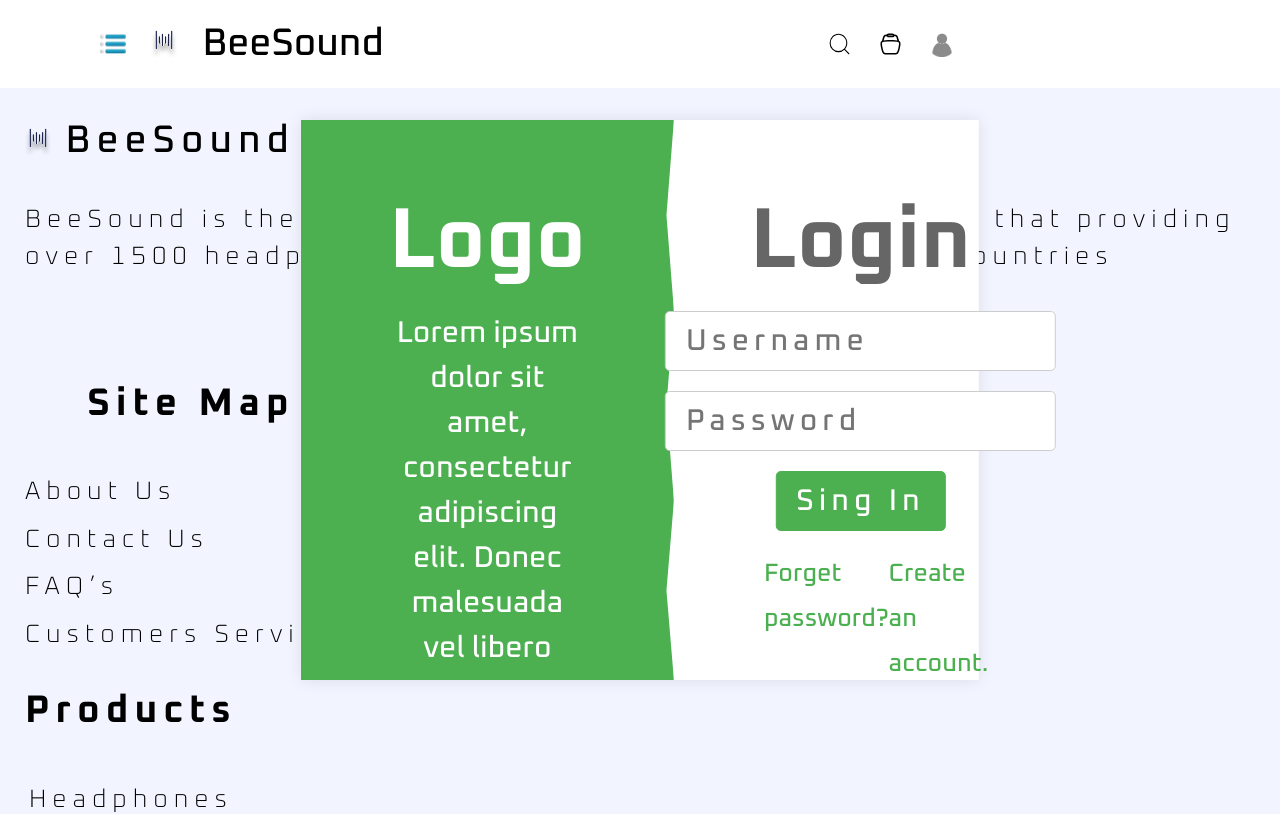
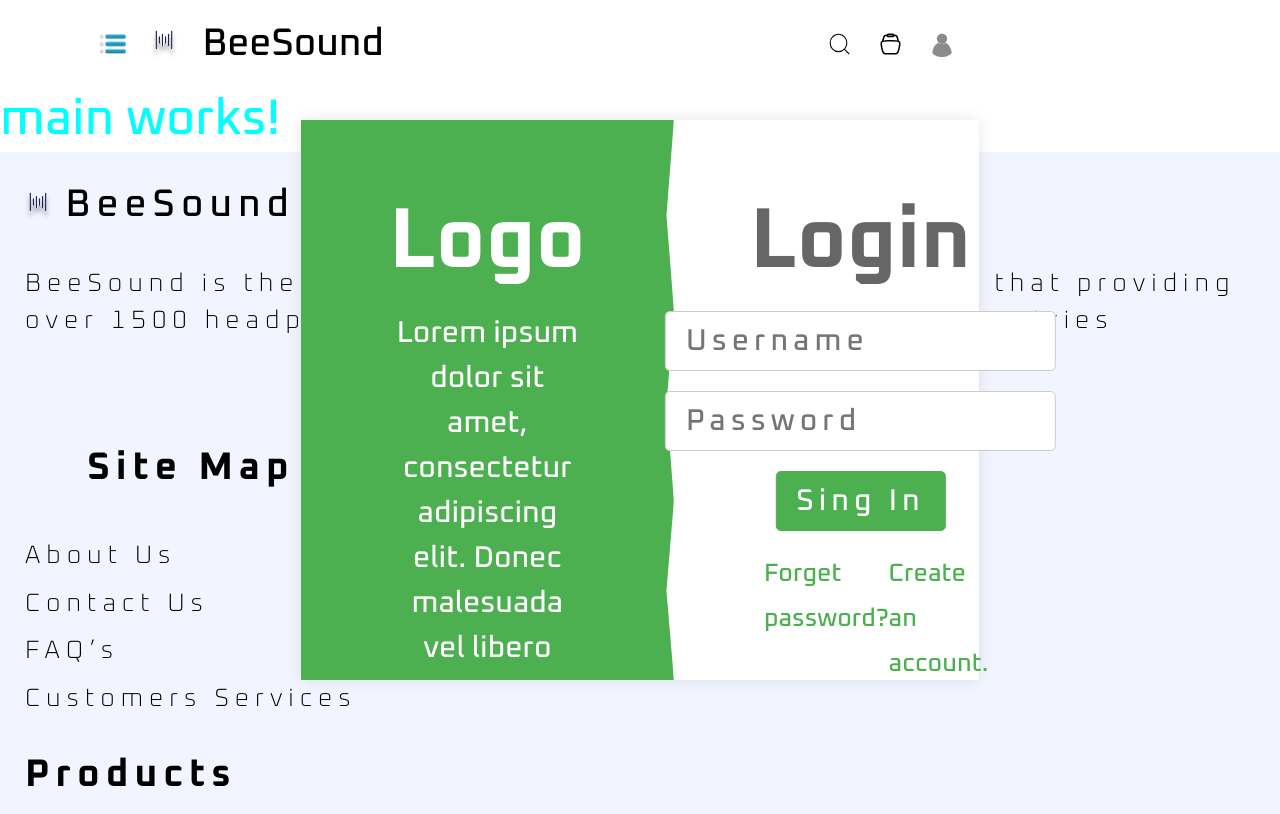
Before and after one commit to artemHrishyn/BeeSound-angular, an Angular app: page /main in a window 1280 px wide. Before the commit this address led to /. Shown: the top 814 px of the page. Built offline with nearby package versions, Linux system fonts and the light colour scheme.

Commit message:
add main pages

```diff
--- /dev/null
+++ b/src/app/pages/main/main.component.html
@@ -0,0 +1 @@
+<p>main works!</p>
--- /dev/null
+++ b/src/app/pages/main/main.component.scss
@@ -0,0 +1,4 @@
+p{
+    font-size: 50px;
+    color: aqua;
+}
--- a/src/app/pages/pages-routing.module.ts
+++ b/src/app/pages/pages-routing.module.ts
@@ -1,10 +1,11 @@
 import { NgModule } from '@angular/core';
 import { RouterModule, Routes } from '@angular/router';
 import { AdminPanelComponent } from '../components/admin-panel/admin-panel.component';
+import { MainComponent } from './main/main.component';
 
 export const routes: Routes = [
-  // { path: '', redirectTo: 'main', pathMatch: 'full' },
-  // { path: "main", component: MainComponent },
+  { path: '', redirectTo: 'main', pathMatch: 'full' },
+  { path: "main", component: MainComponent },
   {path: 'admin', component:AdminPanelComponent}
 ];
 
```
Also changed, not shown: src/app/pages/main/main.component.ts (added, +12 -0 lines).
